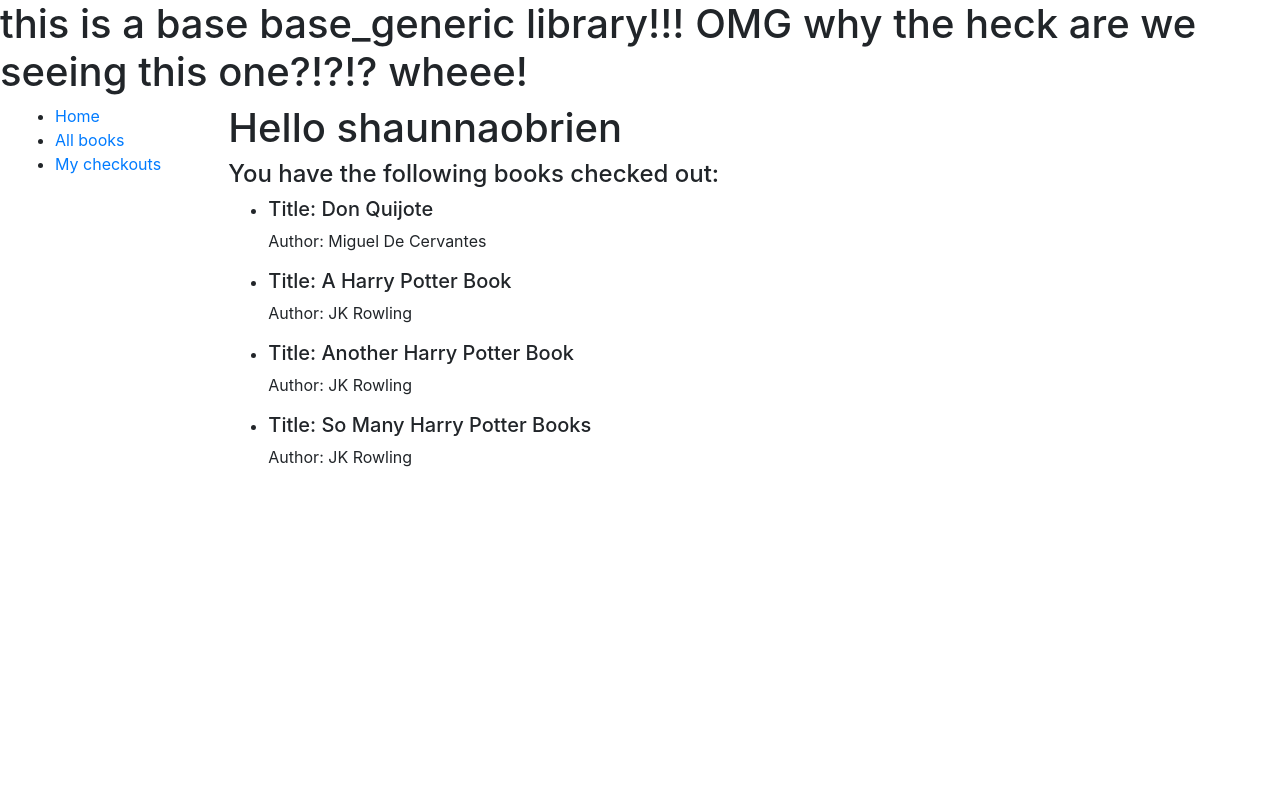
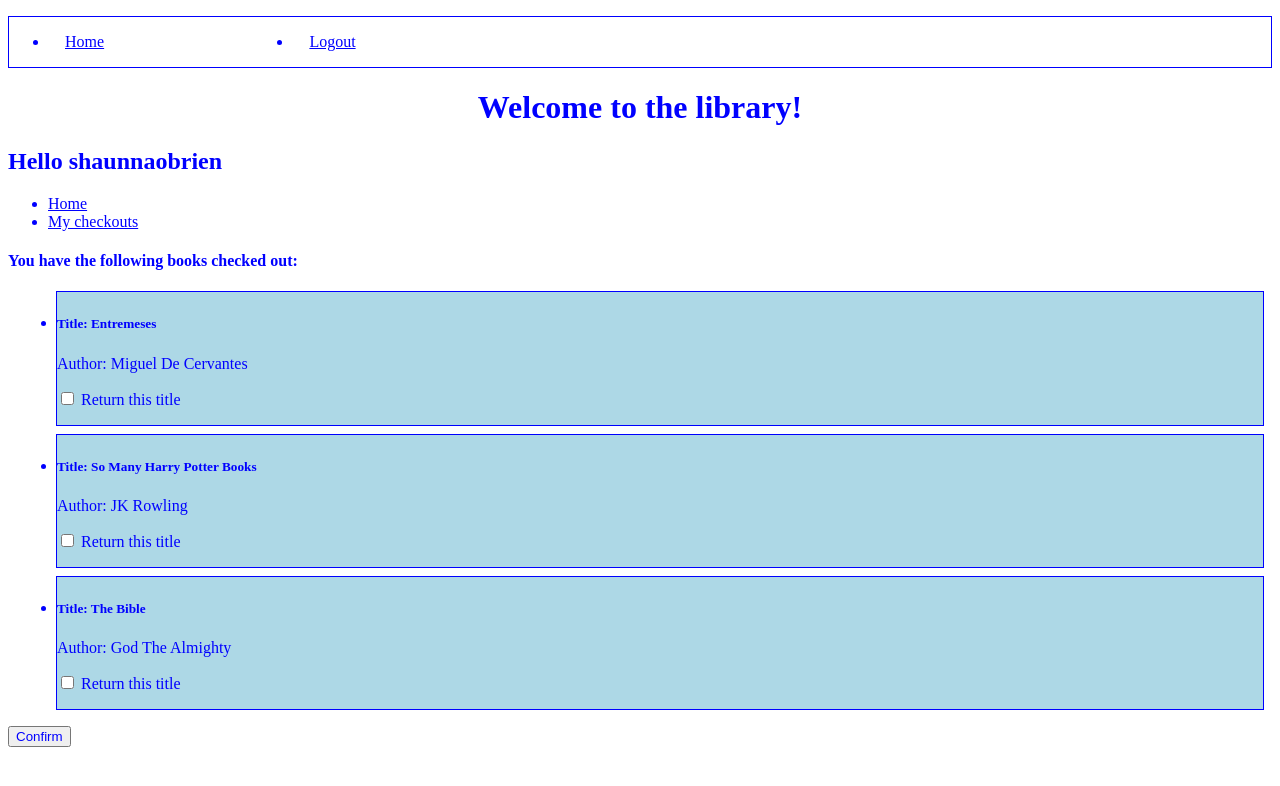
Before and after one commit to sobrienpdx/library_django, a Django app: page /my_checkouts/ in a window 1280 px wide. Shown: the top 786 px of the page. Run offline with Django 3.2, Linux system fonts and the light colour scheme; the first user in the database is signed in; data comes from the database, SQL or seed files in the repository; some libraries are stand-ins or nearby versions.

Commit message:
input verification, books can only be checkout out by one user

```diff
--- a/library_project/library_app/templates/library_app/my_checkouts.html
+++ b/library_project/library_app/templates/library_app/my_checkouts.html
@@ -4,17 +4,26 @@
 
 {% block content %}
 
-<h1>Hello {{username}}</h1>
+
 <h4>You have the following books checked out:</h4>
+
+
+<form action="{%url 'library_app:return_books'  %}" method="post">
+	{% csrf_token%}
 	<ul>
+	<p></p>
 			{% for book in my_checkouts %}
+			<div class="books">
 				<li>
 					<h5>Title: {{book.title}}</h5>
-		<p> Author: {{book.author}}</p>
+					<p> Author: {{book.author}}</p><input type="checkbox" name="book_{{book.id}}"> Return this title
+					<p></p>
 				</li>
+			</div>
 			{% endfor %}
 			</ul>
-
+			<button type="submit" >Confirm</button>
+</form>
 
 
 
--- a/library_project/library_app/urls.py
+++ b/library_project/library_app/urls.py
@@ -6,5 +6,6 @@ urlpatterns = [
 	path('', views.index, name='index'),
 	path('search_books/', views.search_books, name='search_books'),
 	path('checkout/', views.checkout, name='checkout'),
-	path('my_checkouts/', views.my_checkouts, name='my_checkouts')
+	path('my_checkouts/', views.my_checkouts, name='my_checkouts'),
+	path('return_books/', views.return_books, name='return_books')
 ]
--- a/library_project/library_app/views.py
+++ b/library_project/library_app/views.py
@@ -1,12 +1,15 @@
-from django.shortcuts import render
+from django.shortcuts import render, redirect
 from django.http import HttpResponse, HttpResponseRedirect
 from .models import Book
 
 
 def index(request):
+	if request.user.is_authenticated:
+		username = request.user.username
+	else: username = "x"
 	book_list = Book.objects.all()
 	result = ""
-	context = {'book_list': book_list, 'search_result': result}
+	context = {'book_list': book_list, 'search_result': result, "username": username}
 	print("hello!")
 	return render(request, 'library_app/index.html', context)
 
@@ -36,9 +39,12 @@ def checkout(request):
 					book_id = book[5:]
 					print(book_id)
 					booky = Book.objects.get(id=book_id)
-					booky.checked_out_to_whom=username
-					booky.save()
+					if booky.checked_out_to_whom == "":
+						booky.checked_out_to_whom=username
+						booky.save()
+					else: return HttpResponse(f'{booky.title} is already checked out to someone else. Nice try, hacker!')
 					print(f'you checked out {booky}')
+			return redirect('library_app:my_checkouts')
 			return HttpResponse(f'so far it works. you can do it! PS the username was {username}')
 		else:
 			return HttpResponseRedirect('library_project:accounts/logout')
@@ -53,3 +59,15 @@ def my_checkouts(request):
 		return render(request, 'library_app/my_checkouts.html', context)
 	else:
 		return HttpResponse('checkouts! oh yeah!')
+
+def return_books(request):
+	for book in request.POST:
+		print(book)
+		if book.startswith('book_'):
+			book_id = book[5:]
+			print(book_id)
+			booky = Book.objects.get(id=book_id)
+			booky.checked_out_to_whom=""
+			booky.save()
+			return redirect('library_app:my_checkouts')
+	return HttpResponse('get ye back to the library')
--- /dev/null
+++ b/library_project/static/library_app/style.css
@@ -0,0 +1,24 @@
+* {
+	color: blue;
+}
+
+.nav-container {
+	display: grid;
+	grid-template-columns: 1fr 1fr 3fr;
+	border: solid 1px;
+}
+
+.nav-container li {
+	padding: 1em;
+}
+h1 {
+	text-align: center;
+}
+.books {
+	border: 1px solid;
+	margin: .5em;
+	background-color: lightblue;
+}
+.books li {
+	text-decoration: none;
+}
--- a/library_project/templates/base_generic.html
+++ b/library_project/templates/base_generic.html
@@ -4,21 +4,39 @@
   {% block title %}<title>Local Library</title>{% endblock %}
   <meta charset="utf-8">
   <meta name="viewport" content="width=device-width, initial-scale=1">
-  <link rel="stylesheet" href="https://stackpath.bootstrapcdn.com/bootstrap/4.1.3/css/bootstrap.min.css" integrity="sha384-MCw98/SFnGE8fJT3GXwEOngsV7Zt27NXFoaoApmYm81iuXoPkFOJwJ8ERdknLPMO" crossorigin="anonymous">
+
+
 
   <!-- Add additional CSS in static file -->
+
+
   {% load static %}
-  <link rel="stylesheet" href="{% static 'css/styles.css' %}">
+	<link rel="stylesheet" type="text/css" href="{% static 'library_app/style.css' %}"/>
 </head>
 <body>
-  <h1> this is a base base_generic library!!! OMG why the heck are we seeing this one?!?!? wheee!</h1>
+
+	{% block nav %}
+	<nav>
+		<ul class="nav-container" >
+			<a href="{% url 'library_app:index' %}"><li>Home</li></a>
+			{% if user.is_authenticated %}
+				<a href="{% url 'logout' %}"><li>Logout</li></a>
+			{% else %}
+				<a href="{% url 'register' %}"><li>Register</li></a>
+				<a href="{% url 'login' %}"><li>Login</li></a>
+			{% endif %}
+		</ul>
+	</nav>
+{% endblock nav %}
+
+  <h1> Welcome to the library! </h1>
+	<h2>Hello {{username}}</h2>
   <div class="container-fluid">
     <div class="row">
       <div class="col-sm-2">
       {% block sidebar %}
       <ul class="sidebar-nav">
         <li><a href="{% url 'library_app:index' %}">Home</a></li>
-        <li><a href="">All books</a></li>
         <li><a href="{% url 'library_app:my_checkouts' %}">My checkouts</a></li>
       </ul>
      {% endblock %}
```
Also changed, not shown: library_project/library_app/templates/library_app/index.html (+15 -6 lines), library_project/db.sqlite3, 3 other files. Lines whose indentation alone changed are shown as unchanged.
